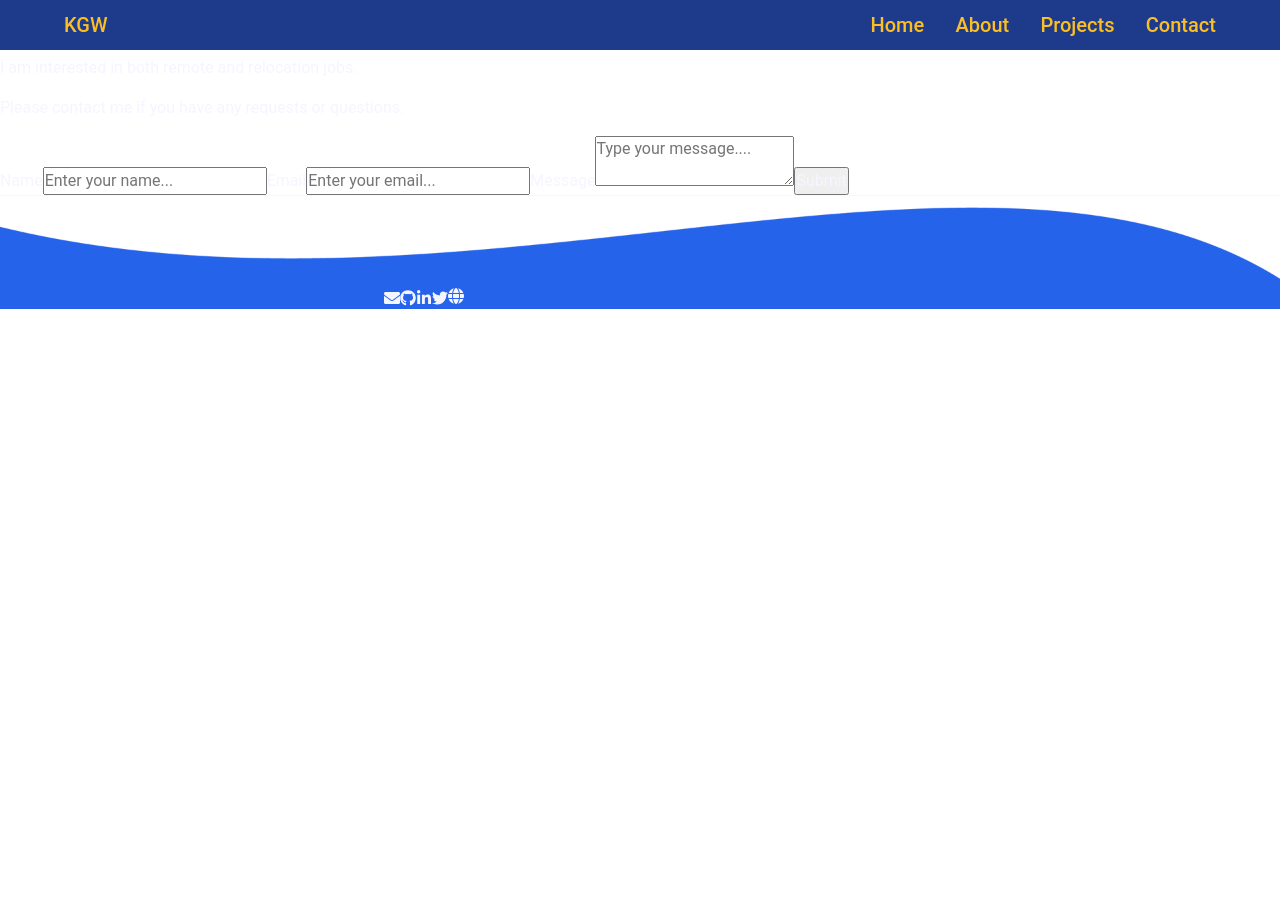
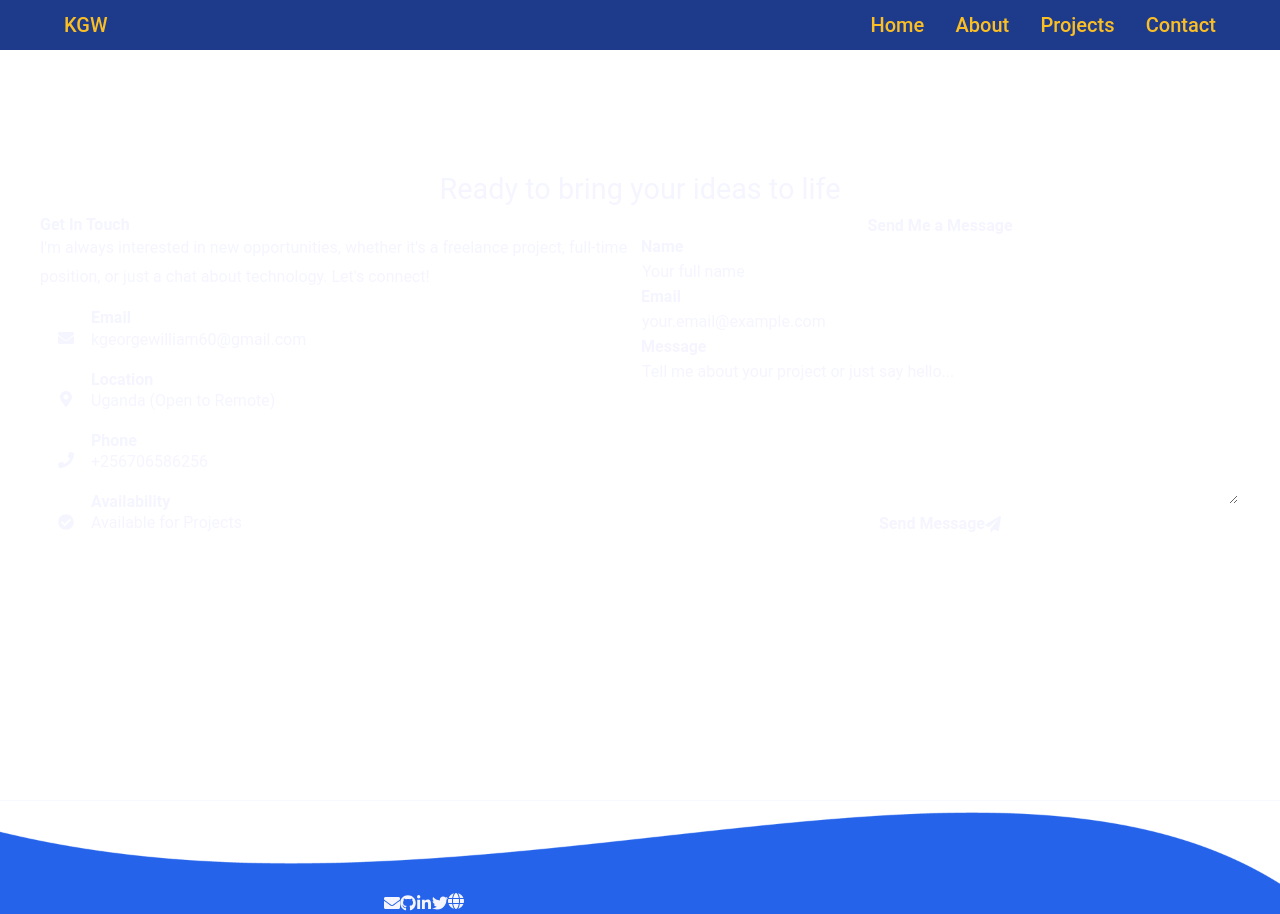
Before and after one commit to kidde60/portifolio, a React (Create React App) app: page /Contact in a window 1280 px wide. Before the commit the page ends 800 px from the top, so only its background shows below. Built offline with nearby package versions, Linux system fonts and the light colour scheme.

Commit message:
Add contact

```diff
--- a/src/Contact/Contact.jsx
+++ b/src/Contact/Contact.jsx
@@ -1,50 +1,196 @@
-import React, { useRef } from 'react';
-import emailjs from '@emailjs/browser';
-import './Contact.css';
-import Navbar from '../Navbar/Navbar';
-import Footer from '../Footer/Footer';
+import React, { useRef, useState, useEffect } from "react";
+import emailjs from "@emailjs/browser";
+import "./Contact.css";
+import Navbar from "../Navbar/Navbar";
+import Footer from "../Footer/Footer";
+import {
+  FaEnvelope,
+  FaMapMarkerAlt,
+  FaPhone,
+  FaPaperPlane,
+  FaCheckCircle,
+} from "react-icons/fa";
 
 export default function Contact() {
   const form = useRef();
+  const [isSubmitting, setIsSubmitting] = useState(false);
+  const [submitStatus, setSubmitStatus] = useState(null);
+  const contactRef = useRef(null);
 
-  const sendEmail = (e) => {
+  useEffect(() => {
+    const observerOptions = {
+      threshold: 0.1,
+      rootMargin: "0px 0px -50px 0px",
+    };
+
+    const observer = new IntersectionObserver((entries) => {
+      entries.forEach((entry) => {
+        if (entry.isIntersecting) {
+          entry.target.classList.add("animate-in");
+        }
+      });
+    }, observerOptions);
+
+    if (contactRef.current) observer.observe(contactRef.current);
+
+    return () => observer.disconnect();
+  }, []);
+
+  const sendEmail = async (e) => {
     e.preventDefault();
-    emailjs.sendForm('service_cuzw0r3', 'template_4c9mn2l', form.current, 'SM97kljcWNAOQG39c')
-      .then(() => {
-        // console.log(result.text);
-      }, () => {
-        // console.log(error.text);
-      });
+    setIsSubmitting(true);
+    setSubmitStatus(null);
+
+    try {
+      await emailjs.sendForm(
+        "service_cuzw0r3",
+        "template_4c9mn2l",
+        form.current,
+        "SM97kljcWNAOQG39c"
+      );
+      setSubmitStatus("success");
+      form.current.reset();
+    } catch (error) {
+      setSubmitStatus("error");
+    } finally {
+      setIsSubmitting(false);
+    }
   };
+
   return (
     <>
       <Navbar />
-      <div className="form-container">
-        <div className="contact">
-          <h1>Contact Me</h1>
-          <p>
-            I am interested in both remote and relocation jobs.
-          </p>
-          <p>
-            Please contact me if you have any requests
-            or questions.
-          </p>
+      <div className="contact-page">
+        <div className="contact-hero">
+          <h1 className="contact-title">
+            <span className="contact-title-main">Let's Work Together</span>
+            <span className="contact-title-sub">
+              Ready to bring your ideas to life
+            </span>
+          </h1>
         </div>
-        <form className="form" ref={form} onSubmit={sendEmail}>
-          <label htmlFor="fullname">
-            Name
-            <input type="text" name="user_name" placeholder="Enter your name..." required />
-          </label>
-          <label htmlFor="useremail">
-            Email
-            <input type="email" name="user_email" placeholder="Enter your email..." required />
-          </label>
-          <label htmlFor="usermessage">
-            Message
-            <textarea name="message" placeholder="Type your message...." required />
-          </label>
-          <input className="send" type="submit" value="Submit" />
-        </form>
+
+        <div className="contact-container" ref={contactRef}>
+          <div className="contact-info">
+            <div className="contact-intro">
+              <h2>Get In Touch</h2>
+              <p>
+                I'm always interested in new opportunities, whether it's a
+                freelance project, full-time position, or just a chat about
+                technology. Let's connect!
+              </p>
+            </div>
+
+            <div className="contact-details">
+              <div className="contact-item">
+                <div className="contact-icon">
+                  <FaEnvelope />
+                </div>
+                <div className="contact-text">
+                  <h3>Email</h3>
+                  <p>kgeorgewilliam60@gmail.com</p>
+                </div>
+              </div>
+
+              <div className="contact-item">
+                <div className="contact-icon">
+                  <FaMapMarkerAlt />
+                </div>
+                <div className="contact-text">
+                  <h3>Location</h3>
+                  <p>Uganda (Open to Remote)</p>
+                </div>
+              </div>
+
+              <div className="contact-item">
+                <div className="contact-icon">
+                  <FaPhone />
+                </div>
+                <div className="contact-text">
+                  <h3>Phone</h3>
+                  <p>+256706586256</p>
+                </div>
+              </div>
+
+              <div className="contact-item">
+                <div className="contact-icon">
+                  <FaCheckCircle />
+                </div>
+                <div className="contact-text">
+                  <h3>Availability</h3>
+                  <p>Available for Projects</p>
+                </div>
+              </div>
+            </div>
+          </div>
+
+          <div className="contact-form-container">
+            <form className="contact-form" ref={form} onSubmit={sendEmail}>
+              <h3>Send Me a Message</h3>
+
+              <div className="form-group">
+                <label htmlFor="user_name">Name</label>
+                <input
+                  type="text"
+                  id="user_name"
+                  name="user_name"
+                  placeholder="Your full name"
+                  required
+                />
+              </div>
+
+              <div className="form-group">
+                <label htmlFor="user_email">Email</label>
+                <input
+                  type="email"
+                  id="user_email"
+                  name="user_email"
+                  placeholder="your.email@example.com"
+                  required
+                />
+              </div>
+
+              <div className="form-group">
+                <label htmlFor="message">Message</label>
+                <textarea
+                  id="message"
+                  name="message"
+                  placeholder="Tell me about your project or just say hello..."
+                  rows="6"
+                  required
+                />
+              </div>
+
+              <button
+                type="submit"
+                className={`submit-btn ${isSubmitting ? "submitting" : ""}`}
+                disabled={isSubmitting}
+              >
+                <span className="btn-text">
+                  {isSubmitting ? "Sending..." : "Send Message"}
+                </span>
+                <FaPaperPlane className="btn-icon" />
+              </button>
+
+              {submitStatus === "success" && (
+                <div className="status-message success">
+                  <FaCheckCircle />
+                  <span>
+                    Message sent successfully! I'll get back to you soon.
+                  </span>
+                </div>
+              )}
+
+              {submitStatus === "error" && (
+                <div className="status-message error">
+                  <span>
+                    Something went wrong. Please try again or email me directly.
+                  </span>
+                </div>
+              )}
+            </form>
+          </div>
+        </div>
       </div>
       <Footer />
     </>
```
